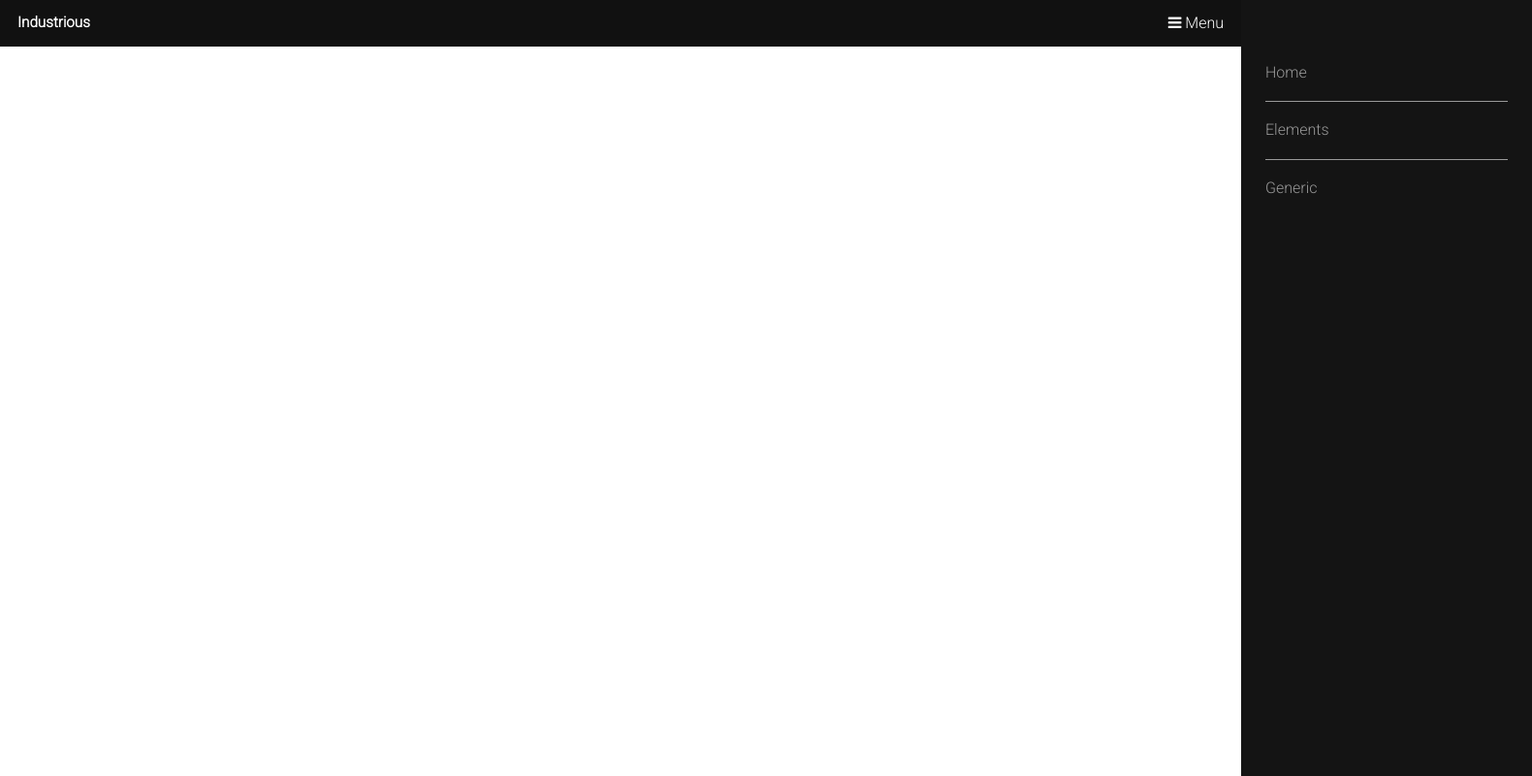
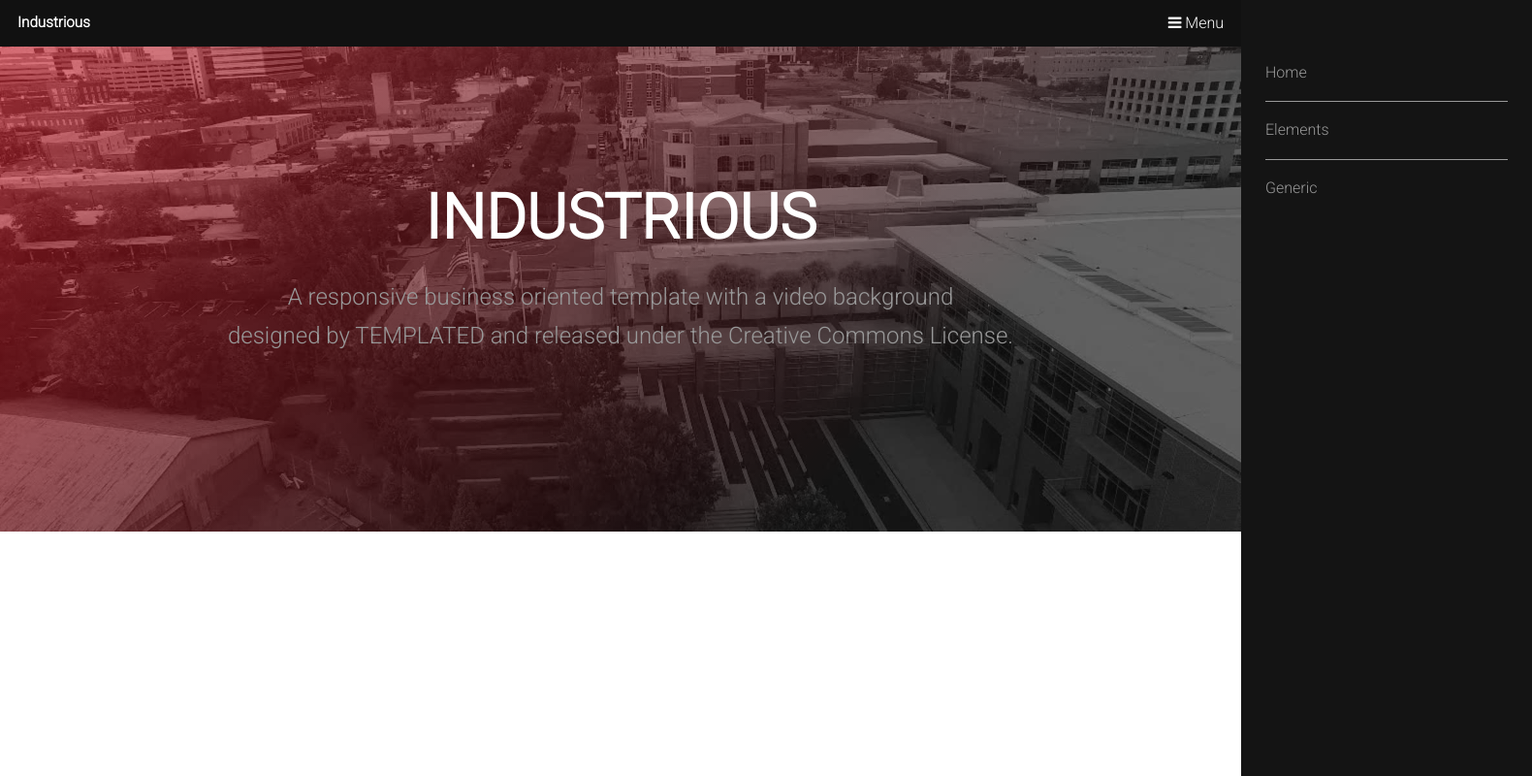
Before and after one commit to SilvanoGPM/industrious-clone, a website: page index.html in a window 1280 px wide. Shown: the whole page at 97% size, 1580 px wide, since content can reach past the window. Drawn offline with Linux system fonts and the light colour scheme.

Commit message:
Banner created and configured :sparkles:

```diff
--- a/index.html
+++ b/index.html
@@ -44,6 +44,20 @@
         </div>
     </header>
 
+    <!-- Banner -->
+    <section class="banner">
+
+        <div class="banner__inner">
+            <h2 class="banner__title" >Industrious</h2>
+
+            <p class="banner__description" >
+                A responsive business oriented template with a video background <br>
+                designed by <a target="_blank" href="https://templated.co/">TEMPLATED</a> and released under the Creative Commons License.
+            </p>
+        </div>
+
+    </section>
+
 </body>
 
 </html>
--- a/src/scss/components/_navbar.scss
+++ b/src/scss/components/_navbar.scss
@@ -14,8 +14,8 @@
     }
 
     .close {
-        position: absolute;
-        z-index: 1;
+        position: fixed;
+        z-index: map-get($z-index, navigation) + 1;
         top: 10px;
         right: -300px;
         opacity: 0;
@@ -45,7 +45,8 @@
 
 .menu {
     user-select: none;
-    position: absolute;
+    position: fixed;
+    z-index: map-get($z-index, navigation);
     top: 0;
     right: -300px;
     width: 300px;
--- a/src/scss/config/_mixins.scss
+++ b/src/scss/config/_mixins.scss
@@ -2,6 +2,13 @@
     display: flex;
     align-items: $alignItems;
     justify-content: $justifyContent;
+}
+
+@mixin setImage($url, $height) {
+    background: url($url) no-repeat;
+    background-size: cover;
+    background-position: center;
+    height: $height;
 }
 
 %hover-light {
--- a/src/scss/config/_variables.scss
+++ b/src/scss/config/_variables.scss
@@ -3,3 +3,10 @@ $subprimary-color: #fff;
 $background-color: #111111;
 
 $default-transition-time: 0.25s;
+
+$z-index: (
+    important: 100,
+    navigation: 75,
+    header: 50,
+    banner: 20,
+);
--- /dev/null
+++ b/src/scss/layout/_banner.scss
@@ -0,0 +1,60 @@
+.banner {
+    @include flexAlign();
+    @include setImage('../images/banner.jpg', 33rem);
+    position: relative;
+    z-index: map-get($z-index, banner);
+    margin-top: 20px;
+
+    &::after {
+        content: "";
+        position: absolute;
+        top: 0;
+        left: 0;
+        bottom: 0;
+        right: 0;
+        height: 100%;
+        background: linear-gradient(135deg, #ce1b28 0%, #111111 74%);
+        opacity: 1;
+        animation: show-block 2s 1s both;
+        transition: $default-transition-time;
+    }
+
+    &>* {
+        position: relative;
+        z-index: map-get($z-index, banner) + 1;
+    }
+
+    &__inner {
+        text-align: center;
+        opacity: 0;
+        animation: show-element 0.5s 0.25s both;
+        transition: $default-transition-time;
+    }
+
+    &__title {
+        font-size: 4rem;
+        text-transform: uppercase;
+        margin: 10px 0;
+    }
+
+    &__description {
+        text-align: center;
+        font-size: 1.5rem;
+        line-height: 40px;
+        width: 850px;
+    }
+
+    &__description::first-line {
+
+        text-align: center;
+    }
+}
+
+
+@keyframes show-block {
+    to { opacity: 0.6; }
+}
+
+@keyframes show-element {
+    to { opacity: 1; }
+}
--- a/src/scss/layout/_geral.scss
+++ b/src/scss/layout/_geral.scss
@@ -15,3 +15,13 @@ h2,
 h3 {
     color: $subprimary-color;
 }
+
+a {
+    color: inherit;
+    text-decoration: none;
+    transition: $default-transition-time;
+
+    &:hover {
+        @extend %hover-light;
+    }
+}
--- a/src/scss/layout/_header.scss
+++ b/src/scss/layout/_header.scss
@@ -1,6 +1,10 @@
 .header {
     @include flexAlign($justifyContent: space-between);
 
+    position: fixed;
+    z-index: map-get($z-index, header);
+    top: 0;
+    left: 0;
     width: 100%;
     height: 48px;
     padding: 0 18px;
--- a/src/scss/style.scss
+++ b/src/scss/style.scss
@@ -6,3 +6,4 @@
 @import "base/normalize";
 @import "layout/geral";
 @import "layout/header";
+@import "layout/banner"
```
Also changed, not shown: src/css/style.css.
